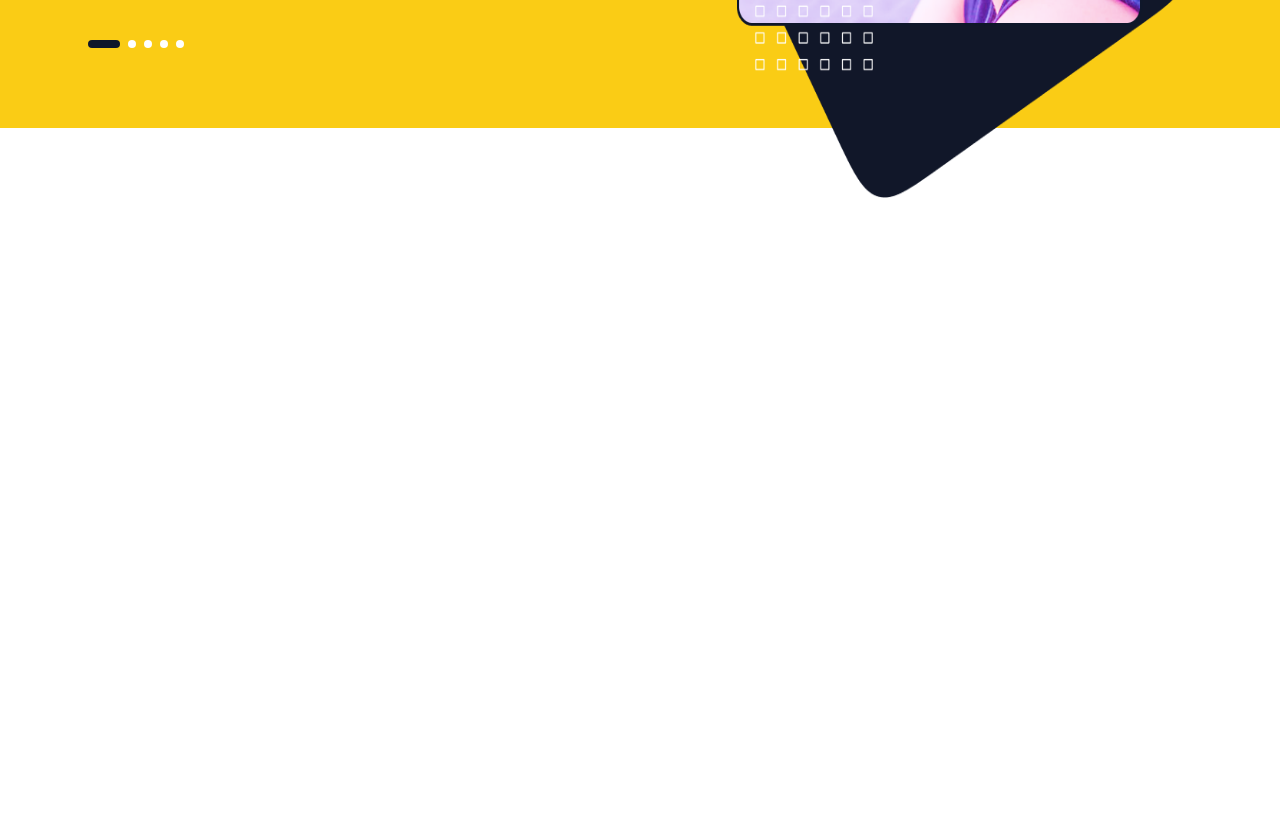
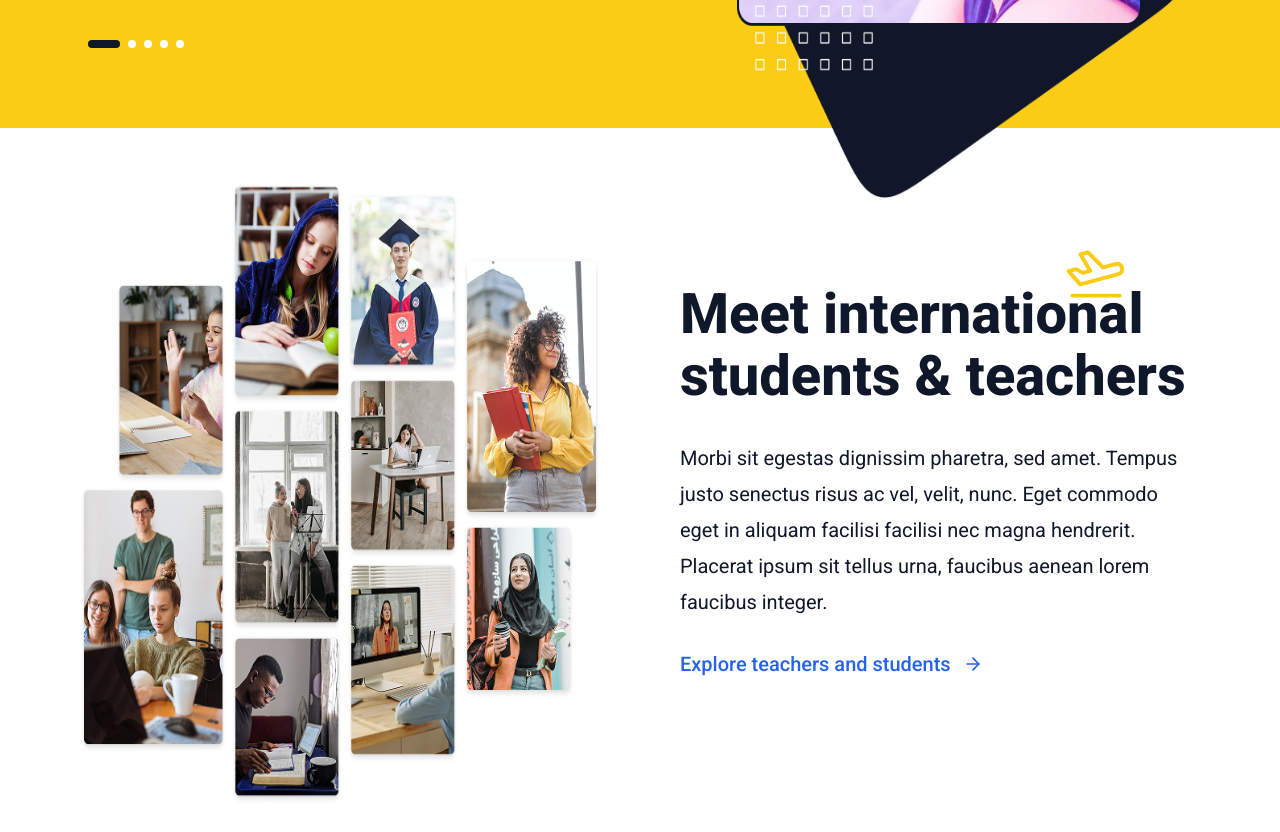
Before and after one commit to f3rnandorj/buzzvel-challenge, a Next.js app: page / in a window 1280 px wide. Shown: the part 2000-2832 px from the top of the page. Before the commit the page ends 2200 px from the top, so only its background shows below. Built offline with nearby package versions, Linux system fonts and the light colour scheme.

Commit message:
Create Community Section

```diff
--- a/src/app/page.tsx
+++ b/src/app/page.tsx
@@ -3,6 +3,7 @@ import {
   Header,
   HeroSection,
   SubHeroSection,
+  CommunitySection,
 } from "@/components";
 
 export default function Home() {
@@ -15,6 +16,8 @@ export default function Home() {
       <SubHeroSection />
 
       <ClientReviewCarouselSection />
+
+      <CommunitySection />
     </div>
   );
 }
--- a/src/assets/icons/index.ts
+++ b/src/assets/icons/index.ts
@@ -3,6 +3,7 @@ import brand2 from "./brand2.svg";
 import brand3 from "./brand3.svg";
 import brand4 from "./brand4.svg";
 import brand5 from "./brand5.svg";
+import plane from "./plane.svg";
 
 export const icons = {
   brand1,
@@ -10,4 +11,5 @@ export const icons = {
   brand3,
   brand4,
   brand5,
+  plane,
 };
--- a/src/assets/images/index.ts
+++ b/src/assets/images/index.ts
@@ -1,9 +1,11 @@
 import heroImage from "./heroImage.png";
 import subHeroImage from "./subHeroImage.png";
 import clientReviewImage from "./clientReviewImage.png";
+import communityImage from "./communityImage.png";
 
 export const images = {
   heroImage,
   subHeroImage,
   clientReviewImage,
+  communityImage,
 };
--- /dev/null
+++ b/src/components/CallToActionLink/CallToActionLink.tsx
@@ -0,0 +1,36 @@
+import Link from "next/link";
+import { Icon, Text } from "@/components";
+import { tailwindUtils } from "@/utils";
+
+interface Props {
+  text: string;
+  href: string;
+  className?: string;
+}
+
+export function CallToActionLink({ href, text, className }: Props) {
+  const { cn } = tailwindUtils;
+
+  return (
+    <Link
+      href={href}
+      className={cn(
+        "flex group items-center self-start gap-3 hover:text-primary",
+        className
+      )}
+    >
+      <Text
+        as="span"
+        preset="paragraphMedium"
+        className="text-secondary-light group-hover:text-primary"
+      >
+        {text}
+      </Text>
+
+      <Icon
+        name="arrowRight"
+        className="text-secondary-light hover:cursor-pointer group-hover:text-primary"
+      />
+    </Link>
+  );
+}
--- /dev/null
+++ b/src/components/Sections/CommunitySection/CommunitySection.tsx
@@ -0,0 +1,39 @@
+import { images } from "@/assets";
+import { CallToActionLink, Icon, Text } from "@/components";
+import Image from "next/image";
+
+export function CommunitySection() {
+  return (
+    <section className="grid grid-cols-1 lg:grid-cols-2 gap-12 lg:gap-20 items-center h-[44rem] ">
+      <div>
+        <Image
+          src={images.communityImage}
+          alt="Photos of students and people studying"
+          width={600}
+          height={650}
+          className="w-[37.5rem] h-[40.625rem]"
+        />
+      </div>
+
+      <div className="flex flex-col gap-8">
+        <Text as="h2" preset="subHeader" className="relative inline-block">
+          Meet{" "}
+          <Text as="span" preset="subHeader" className="relative inline-block">
+            international
+            <Icon name="plane" size={64} className="absolute -top-11 right-4" />
+          </Text>{" "}
+          students & teachers
+        </Text>
+
+        <Text as="p" preset="paragraphNormal">
+          Morbi sit egestas dignissim pharetra, sed amet. Tempus justo senectus
+          risus ac vel, velit, nunc. Eget commodo eget in aliquam facilisi
+          facilisi nec magna hendrerit. Placerat ipsum sit tellus urna, faucibus
+          aenean lorem faucibus integer.
+        </Text>
+
+        <CallToActionLink href="" text="Explore teachers and students" />
+      </div>
+    </section>
+  );
+}
--- a/src/components/Sections/HeroSection/HeroSection.tsx
+++ b/src/components/Sections/HeroSection/HeroSection.tsx
@@ -46,7 +46,7 @@ export function HeroSection() {
       <div className="order-2 lg:order-none flex justify-center lg:justify-end">
         <Image
           src={images.heroImage}
-          alt="Imagem de uma troca de mensagens entre professor e estudante"
+          alt="Image of an exchange of messages between teacher and student"
           width={625}
           height={545}
         />
--- a/src/components/Sections/SubHeroSection/SubHeroSection.tsx
+++ b/src/components/Sections/SubHeroSection/SubHeroSection.tsx
@@ -1,5 +1,4 @@
-import { HighlightedTitle, Icon, Text } from "@/components";
-import Link from "next/link";
+import { CallToActionLink, HighlightedTitle, Icon, Text } from "@/components";
 import Image from "next/image";
 import { images } from "@/assets";
 import { ServiceCard } from "./components/ServiceCard";
@@ -9,7 +8,7 @@ export function SubHeroSection() {
     <section className="grid grid-cols-1 lg:grid-cols-[30.625rem_1fr]   items-center h-[44rem] -mr-20 ml-auto mb-16">
       <div className="flex flex-col gap-8">
         <HighlightedTitle
-          className="top-3.5"
+          className="top-[0.9rem]"
           textPreset="subHeader"
           prevText="An "
           text="all-in-one"
@@ -22,22 +21,7 @@ export function SubHeroSection() {
           <CheckItem text="Ullamcorper ornare in et egestas dolor orci." />
         </div>
 
-        <Link
-          href=""
-          className="flex group items-center self-start gap-3 hover:text-primary"
-        >
-          <Text
-            as="span"
-            preset="paragraphMedium"
-            className="text-secondary-light group-hover:text-primary"
-          >
-            Find more about the app
-          </Text>
-          <Icon
-            name="arrowRight"
-            className="text-secondary-light hover:cursor-pointer group-hover:text-primary"
-          />
-        </Link>
+        <CallToActionLink href="" text="Find more about the app" />
       </div>
 
       <div className="relative">
--- a/src/components/Sections/index.ts
+++ b/src/components/Sections/index.ts
@@ -1,3 +1,4 @@
 export * from "./HeroSection/HeroSection";
 export * from "./SubHeroSection/SubHeroSection";
 export * from "./ClientReviewCarouselSection/ClientReviewCarouselSection";
+export * from "./CommunitySection/CommunitySection";
--- a/src/components/Text/Text.tsx
+++ b/src/components/Text/Text.tsx
@@ -13,7 +13,7 @@ export type TextVariants =
   | "itemSmall";
 
 export interface TextProps extends HTMLAttributes<HTMLElement> {
-  as?: React.ElementType;
+  as: React.ElementType;
   preset?: TextVariants;
   children: ReactNode;
   className?: string;
@@ -34,7 +34,7 @@ const variantClassesStyles: Record<TextVariants, string> = {
 export function Text({
   children,
   preset = "paragraph",
-  as: Component = "p",
+  as: Component,
   className = "",
   ...props
 }: TextProps) {
--- a/src/components/index.ts
+++ b/src/components/index.ts
@@ -4,5 +4,6 @@ export * from "./Icon/Icon";
 export * from "./Button/Button";
 export * from "./HighlightedTitle/HighlightedTitle";
 export * from "./SliderDots/SliderDots";
+export * from "./CallToActionLink/CallToActionLink";
 
 export * from "./Sections";
```
Also changed, not shown: src/assets/icons/plane.svg (added), src/assets/images/communityImage.png (added).
